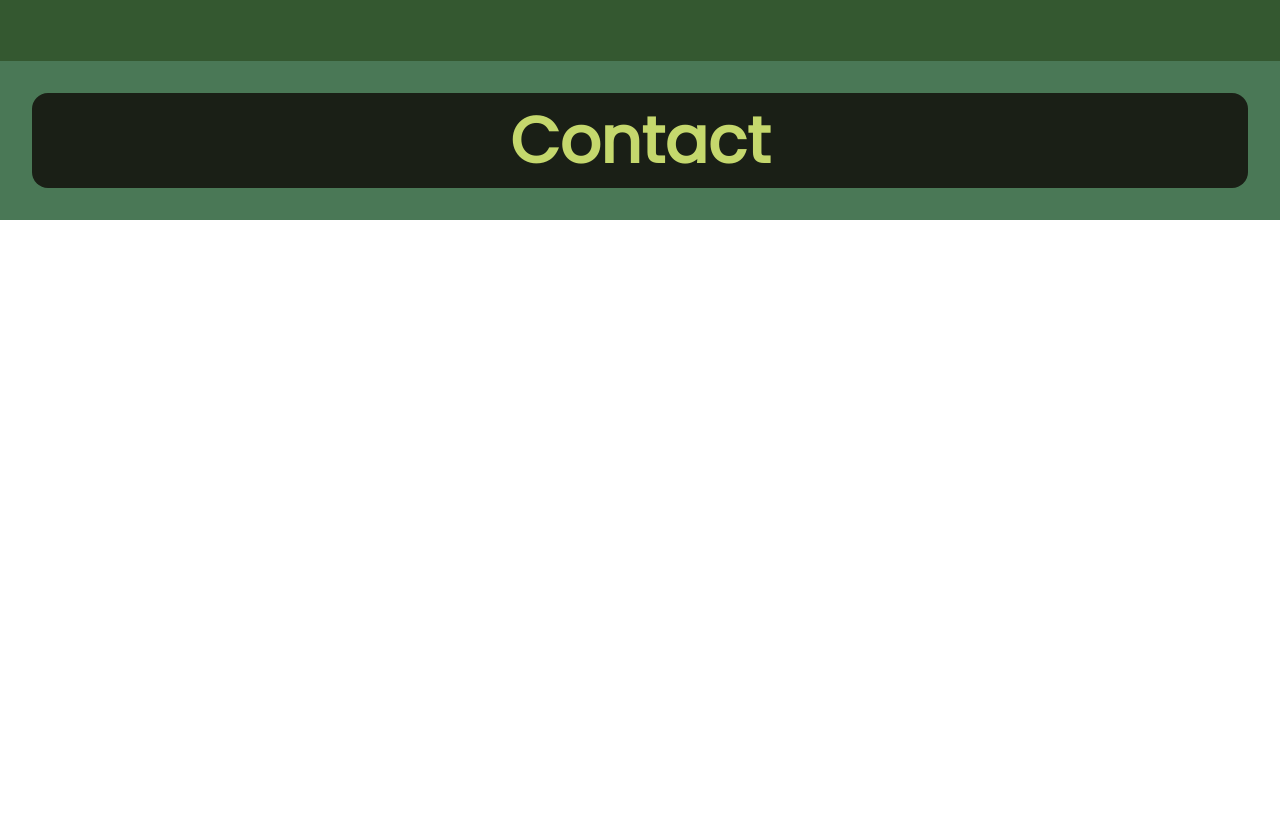
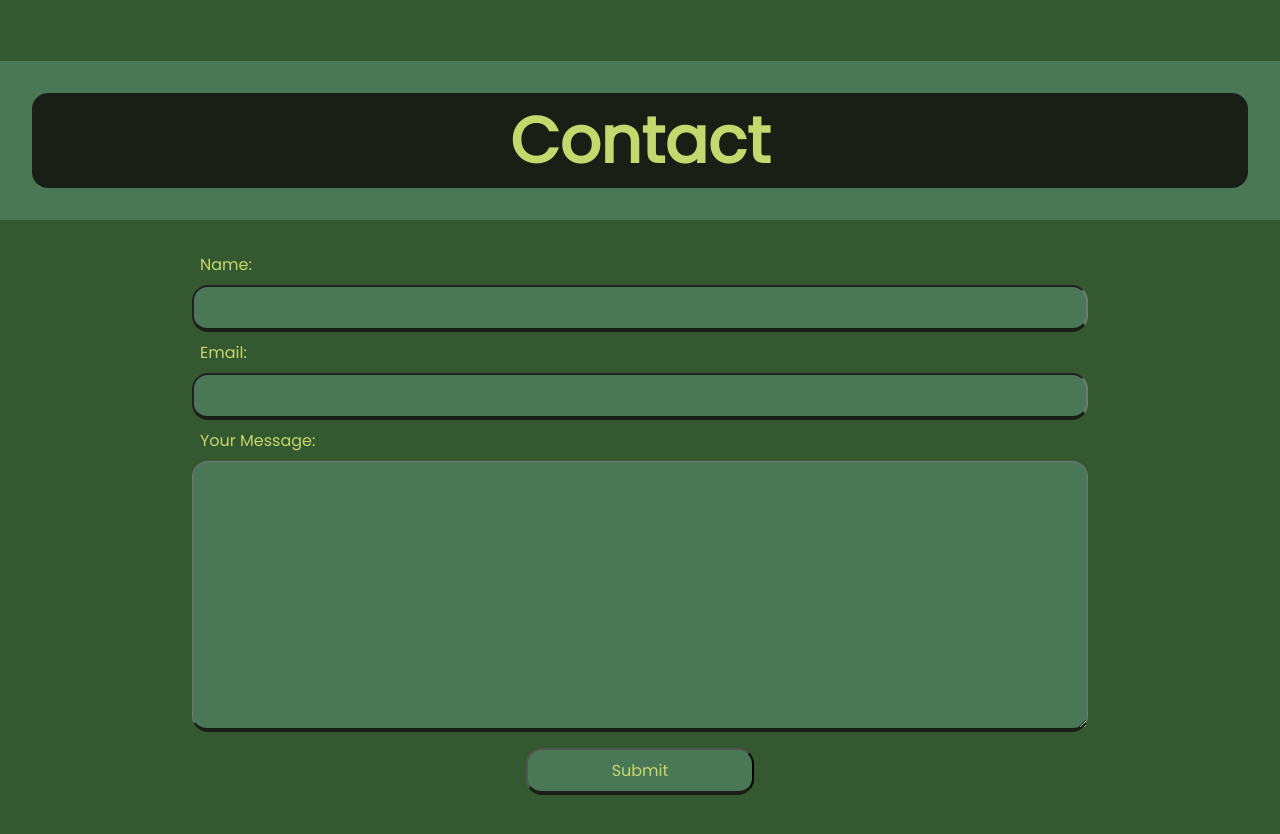
Before and after one commit to AD-W99/personal-portfolio, a plain HTML site: page index.html in a window 1280 px wide. Shown: the part 3365-4199 px from the top of the page. Before the commit the page ends 3585 px from the top, so only its background shows below. Drawn offline with Linux system fonts and the light colour scheme.

Commit message:
Created contact section (static only)

```diff
--- a/index.html
+++ b/index.html
@@ -102,8 +102,16 @@
         <a id="contact_section"><section class="contact">
             <p>Contact</p>
         </section></a>
-        <section>
-
+        <section class="contact-content">
+            <form action="">
+                <label for="name">Name:</label>
+                <input id="name" type="text">
+                <label for="email">Email:</label>
+                <input id="email" type="email">
+                <label for="msg">Your Message:</label>
+                <textarea name="msg" id="msg" cols="30" rows="10"></textarea>
+                <input type="submit">
+            </form>
         </section>
         <footer>
             <!--<div> undefined <a href="https://www.flaticon.com/authors/edtim" title="edt.im"> edt.im </a> from <a href="https://www.flaticon.com/" title="Flaticon">www.flaticon.com'</a></div>-->
--- a/styles.css
+++ b/styles.css
@@ -248,3 +248,45 @@ nav li:hover,
     padding: 1.5rem 0.8rem;
 
 }
+
+/* Fifth section styles */
+
+.contact-content {
+    background-color: #345830;
+    padding: 2rem;
+}
+
+form {
+    display: flex;
+    flex-direction: column;
+    width: 75%;
+    margin-left: 12.5%;
+}
+
+input,
+textarea {
+    background-color: #4A7856;
+    border-bottom: 4px solid #1A1F16;
+    color: #C5D86D;
+    padding: 0.5rem;
+    font-family: 'Poppins', sans-serif;
+    font-size: 1rem;
+    border-radius: 1rem;
+    margin: 0.5rem;
+}
+
+input[type='submit'] {
+    text-align: center;
+    width: 25%;
+    margin-left: 37.5%;
+}
+
+input[type='submit']:hover {
+    background-color: #1A1F16;
+    cursor: pointer;
+}
+
+
+label {
+    margin-left: 1rem;
+}
```
